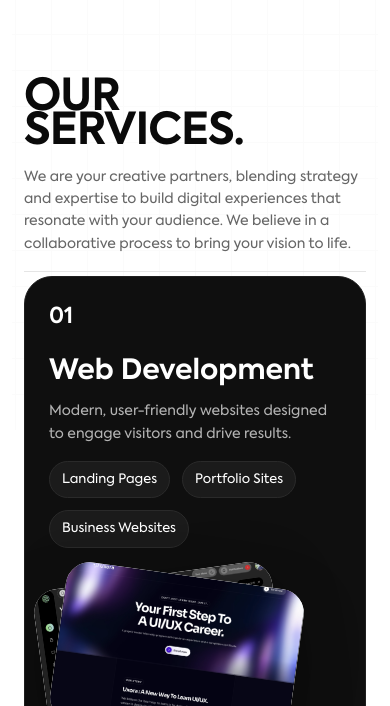
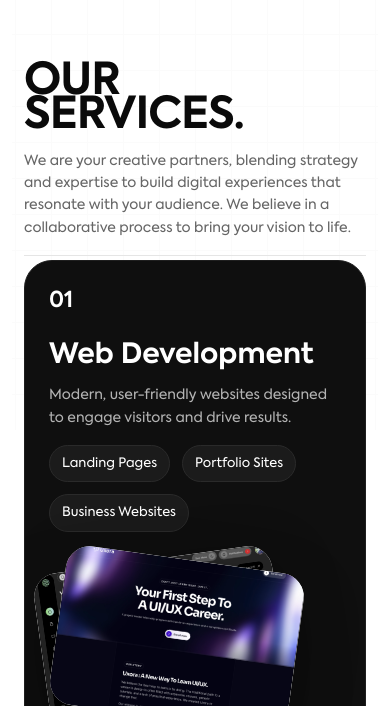
Before and after one commit to Gautham28/localhoststudio, a Next.js app: page / in a window 390 px wide. Shown: the part 858-1564 px from the top of the page. Built offline with nearby package versions, Linux system fonts and the light colour scheme.

Commit message:
all padding fixes done

```diff
--- a/src/components/Services.tsx
+++ b/src/components/Services.tsx
@@ -80,7 +80,7 @@ export default function Services() {
       display: 'flex',
       flexDirection: 'column',
       gap: isMobile ? '28px' : '48px',
-      padding: isMobile ? '80px 0 12px' : '160px 0 20px',
+      padding: isMobile ? '64px 0 12px' : '160px 0 20px',
       position: 'relative',
       overflow: 'hidden',
       // @ts-expect-error CSS var
```
